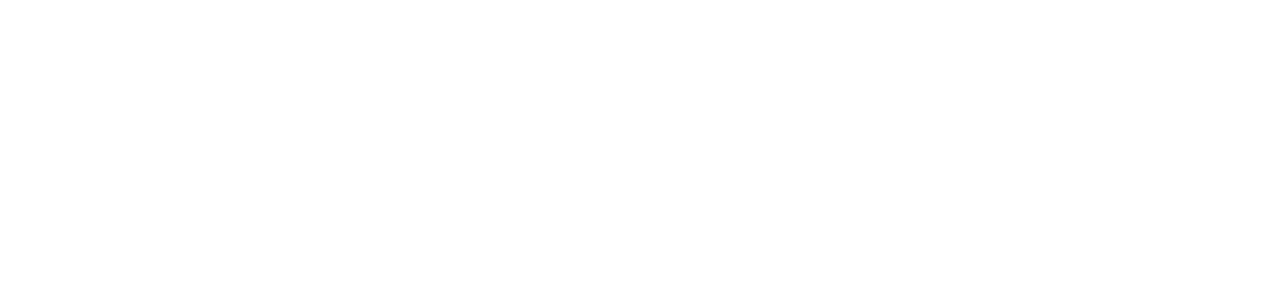
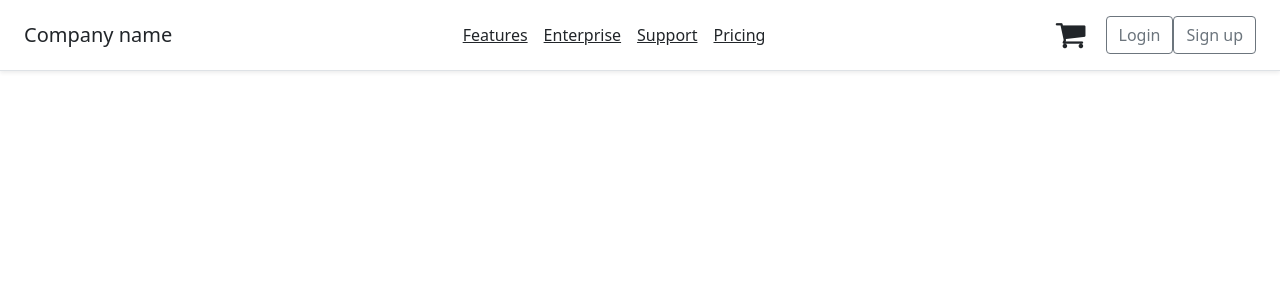
Before and after one commit to neyugnyt/E-commerce-Client, an Angular app: page / in a window 1280 px wide. Shown: the top 300 px of the page. Built offline with nearby package versions, Linux system fonts and the light colour scheme.

Commit message:
nav-bar component

```diff
--- a/src/app/app.component.html
+++ b/src/app/app.component.html
@@ -1 +1 @@
-<router-outlet></router-outlet>
+<app-nav-bar></app-nav-bar>
--- a/src/app/app.module.ts
+++ b/src/app/app.module.ts
@@ -4,11 +4,13 @@
 import { AppRoutingModule } from './app-routing.module';
 import { AppComponent } from './app.component';
 import { BrowserAnimationsModule } from '@angular/platform-browser/animations';
+import { NavBarComponent } from './nav-bar/nav-bar.component';
 
 @NgModule({
   declarations: [
-    AppComponent
-  ],
+    AppComponent,
+      NavBarComponent
+   ],
   imports: [
     BrowserModule,
     AppRoutingModule,
--- /dev/null
+++ b/src/app/nav-bar/nav-bar.component.html
@@ -0,0 +1,16 @@
+<div class="d-flex flex-column flex-md-row align-items-center justify-content-between p-3 px-md-4 mb-3 bg-white border-bottom shadow-sm">
+  <h5 class="my-0 mr-md-auto font-weight-normal">Company name</h5>
+  <nav class="my-2 my-md-0 mr-md-3">
+    <a class="p-2 text-dark" href="#">Features</a>
+    <a class="p-2 text-dark" href="#">Enterprise</a>
+    <a class="p-2 text-dark" href="#">Support</a>
+    <a class="p-2 text-dark" href="#">Pricing</a>
+  </nav>
+  <div class="d-flex align-items-center">
+    <a style="margin-right: 20px">
+      <i class="fa fa-shopping-cart fa-2x mr-5 text-dark"></i>
+    </a>
+    <a class="btn btn-outline-secondary mr-2">Login</a>
+    <a class="btn btn-outline-secondary mr-3">Sign up</a>
+  </div>
+</div>
--- /dev/null
+++ b/src/app/nav-bar/nav-bar.component.ts
@@ -0,0 +1,15 @@
+import { Component, OnInit } from '@angular/core';
+
+@Component({
+  selector: 'app-nav-bar',
+  templateUrl: './nav-bar.component.html',
+  styleUrls: ['./nav-bar.component.css']
+})
+export class NavBarComponent implements OnInit {
+
+  constructor() { }
+
+  ngOnInit() {
+  }
+
+}
```
Also changed, not shown: src/app/nav-bar/nav-bar.component.css (added), 2 other files (tests, documents, lock files or other folders).
